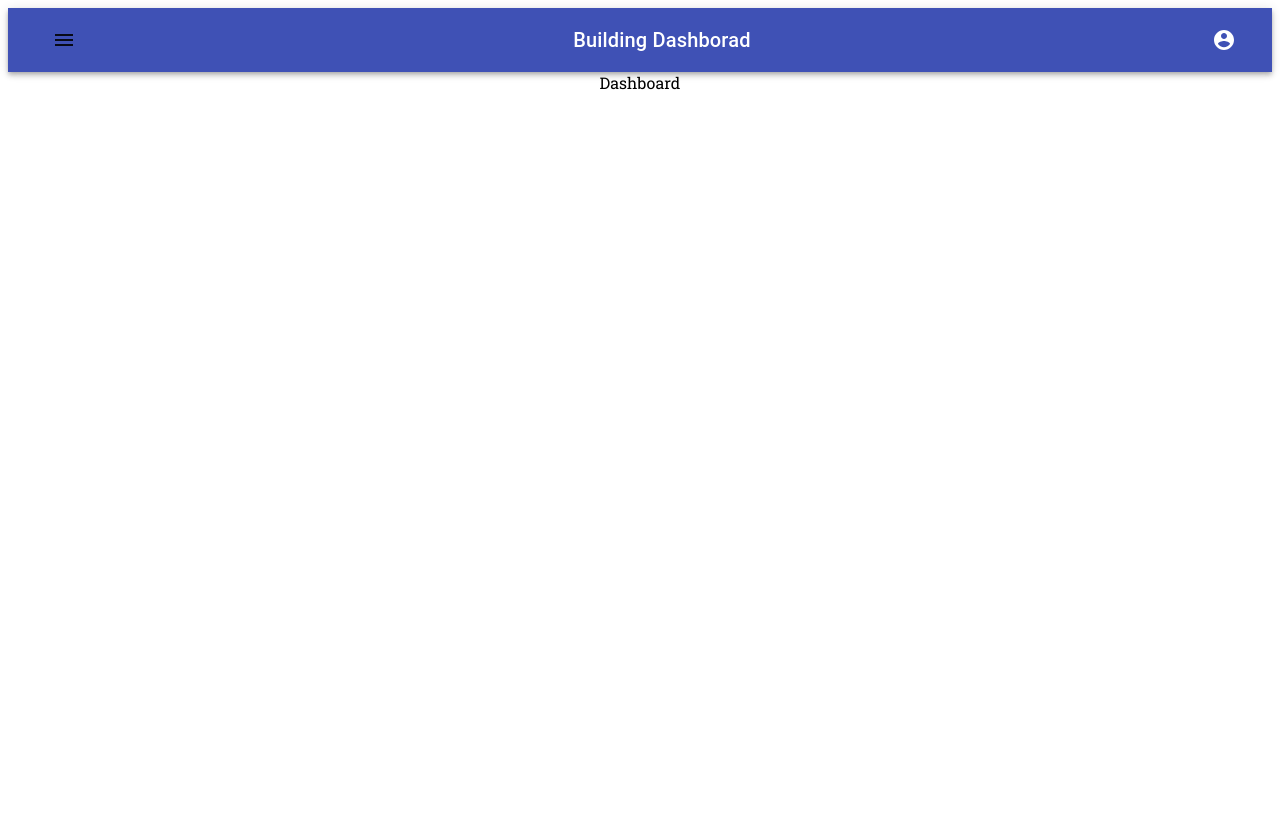
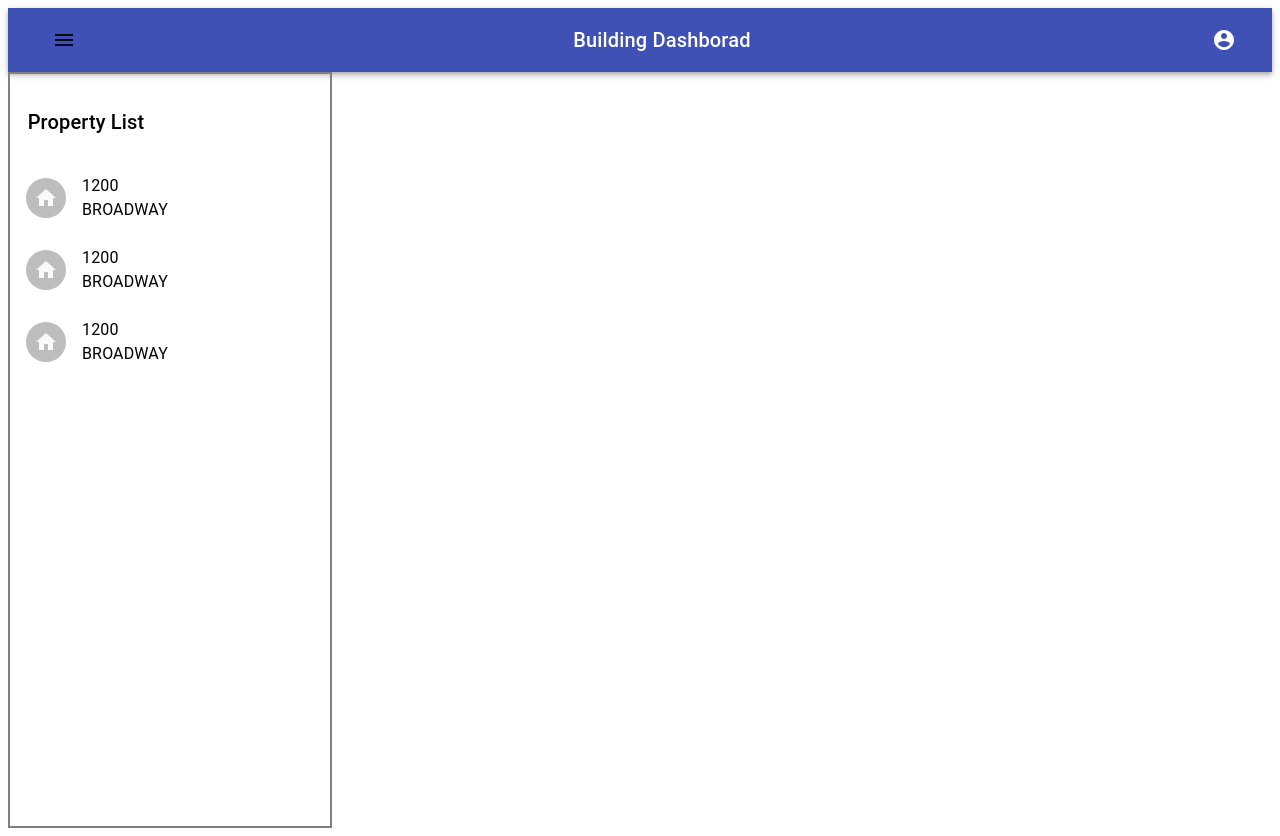
Before and after one commit to unachoza/Calculate-Building-Risks-and-Opportunites-, a React (Create React App) app: page / in a window 1280 px wide. Before the commit the page ends 800 px from the top, so only its background shows below. Built offline with nearby package versions, Linux system fonts and the light colour scheme.

Commit message:
property lists, with titles

```diff
--- a/src/Components/PropertyList/PropertyList.component.js
+++ b/src/Components/PropertyList/PropertyList.component.js
@@ -1,9 +1,11 @@
 import React from 'react';
+import './PropertyList.styles.css';
+import PropertyPreview from '../PropertyPreview/PropertyPreview.component';
 
 const PropertyList = () => {
   return (
     <div className="property-list-container">
-      <div>PropertyList</div>
+      <PropertyPreview />
     </div>
   );
 };
--- a/src/Components/PropertyList/PropertyList.styles.css
+++ b/src/Components/PropertyList/PropertyList.styles.css
@@ -0,0 +1,5 @@
+.property-list-container {
+  border: solid 2px grey;
+  height: 94vh;
+  width: 25vw;
+}
--- /dev/null
+++ b/src/Components/PropertyPreview/PropertyPreview.component.js
@@ -0,0 +1,65 @@
+import React from 'react';
+import { makeStyles } from '@material-ui/core/styles';
+import List from '@material-ui/core/List';
+import ListItem from '@material-ui/core/ListItem';
+import ListItemAvatar from '@material-ui/core/ListItemAvatar';
+import ListItemIcon from '@material-ui/core/ListItemIcon';
+import ListItemSecondaryAction from '@material-ui/core/ListItemSecondaryAction';
+import ListItemText from '@material-ui/core/ListItemText';
+import Avatar from '@material-ui/core/Avatar';
+import Grid from '@material-ui/core/Grid';
+import Typography from '@material-ui/core/Typography';
+import HomeIcon from '@material-ui/icons/Home';
+
+const useStyles = makeStyles(theme => ({
+  root: {
+    flexGrow: 1,
+    maxWidth: 752,
+  },
+  demo: {
+    backgroundColor: theme.palette.background.paper,
+  },
+  title: {
+    margin: theme.spacing(4, 0, 2),
+  },
+}));
+
+function generate(element) {
+  return [0, 1, 2].map(value =>
+    React.cloneElement(element, {
+      key: value,
+    })
+  );
+}
+
+export default function InteractiveList() {
+  const classes = useStyles();
+  const [dense, setDense] = React.useState(false);
+  const [secondary, setSecondary] = React.useState(false);
+
+  return (
+    <div className={classes.root}>
+      <Grid container spacing={2}>
+        <Grid item xs={12} md={6}>
+          <Typography variant="h6" className={classes.title}>
+            Property List
+          </Typography>
+          <div className={classes.demo}>
+            <List dense={dense}>
+              {generate(
+                <ListItem>
+                  <ListItemAvatar>
+                    <Avatar>
+                      <HomeIcon />
+                    </Avatar>
+                  </ListItemAvatar>
+                  <ListItemText primary="1200 BROADWAY" secondary={secondary ? 'Secondary text' : null} />
+                </ListItem>
+              )}
+            </List>
+          </div>
+        </Grid>
+      </Grid>
+    </div>
+  );
+}
--- a/src/Pages/Dashboard/Dashboard.component.js
+++ b/src/Pages/Dashboard/Dashboard.component.js
@@ -1,13 +1,12 @@
 import React from 'react';
 import Navigation from '../../Components/Navigation/Navigation.component';
-import OpenLeftMenu from '../../Components/OpenLeftMenu/OpenLeftMenu.component';
+import PropertyList from '../../Components/PropertyList/PropertyList.component';
 
 const Dashboard = () => {
   return (
     <div>
-      <Navigation/>
-
-      <div>Dashboard</div>
+      <Navigation />
+      <PropertyList />
     </div>
   );
 };
```
Also changed, not shown: src/Components/PropertyPreview/PropertyPreview.css (added).
